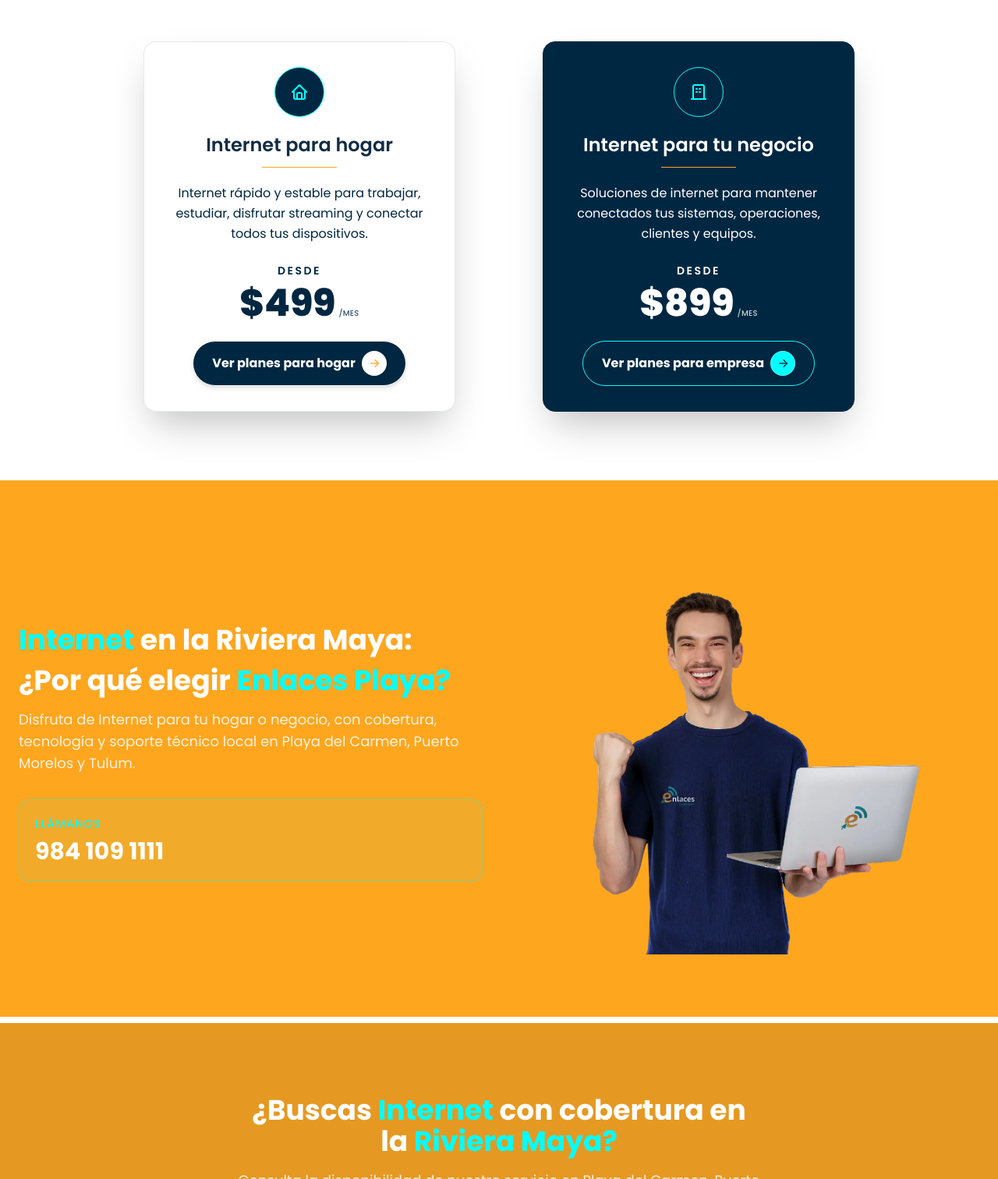
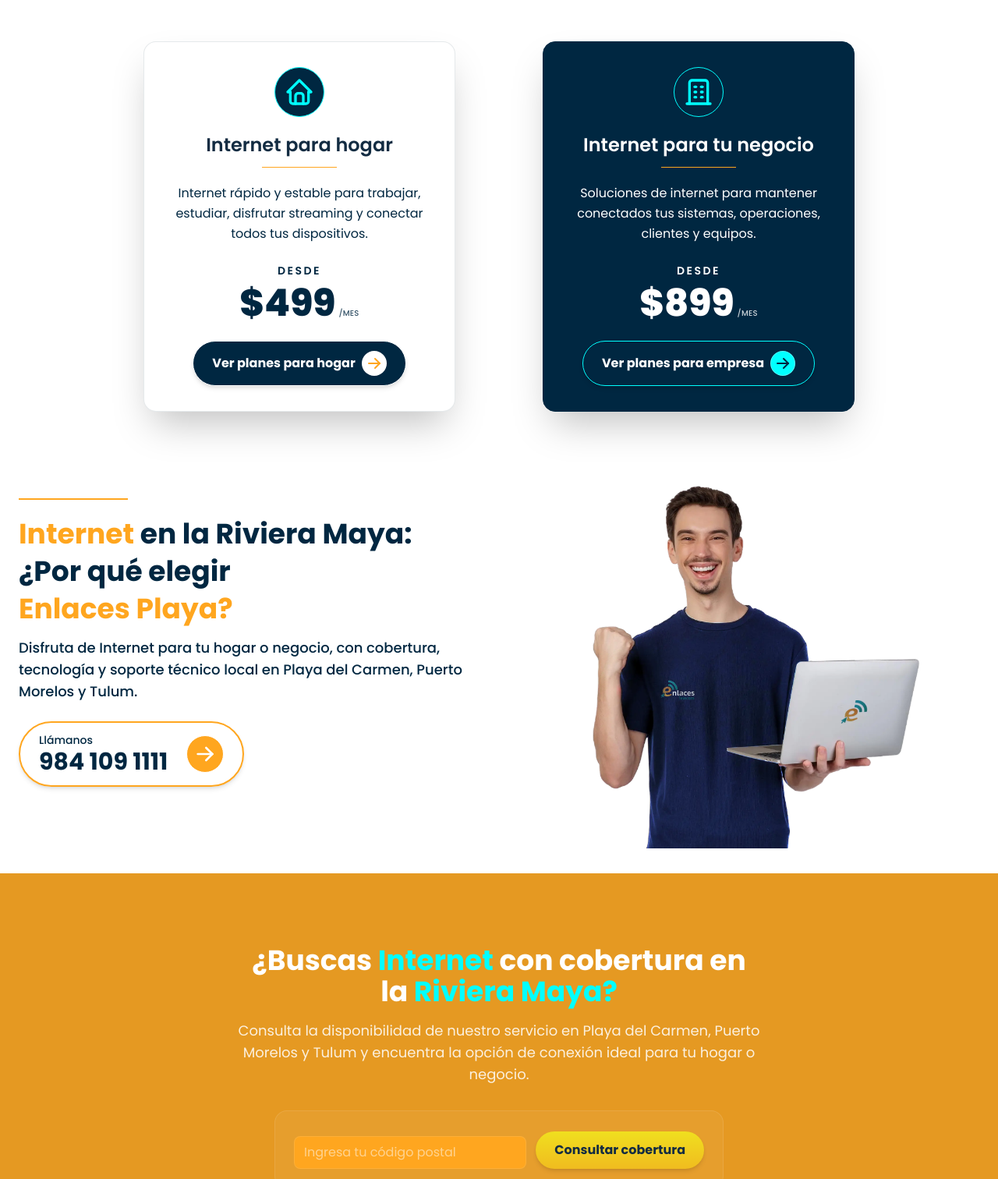
Before and after one commit to Munyaal/enlaces-website, an Astro site: page / in a window 1280 px wide. Shown: the part 1486-2998 px from the top of the page at 78% size. Built offline with nearby package versions, Linux system fonts and the light colour scheme; Astro itself is replaced by a stand-in of ours.

Commit message:
feat: add SVG icons for home and building, update Plans and WhyChooseUs components with new icons and layout improvements

```diff
--- a/src/components/home/Plans.astro
+++ b/src/components/home/Plans.astro
@@ -13,6 +13,10 @@
  * tarifario real vive en las páginas de detalle (internet-hogar y
  * internet-empresas).
  */
+
+import IconHome from '../../icons/home.svg'
+import IconBuilding from '../../icons/building.svg'
+import IconArrowRight from '../../icons/arrow-right.svg'
 
 const PLANS = [
   {
@@ -42,7 +46,7 @@ const PLANS = [
 
 <section
   aria-labelledby="plans-title"
-  class="border-b-8 border-line bg-light px-6 py-16 md:py-20"
+  class="border-b-8 border-line bg-light px-6 pt-16 md:pt-20"
 >
   <div class="mx-auto w-full max-w-7xl justify-center text-center items-center">
     <header class="mb-10 max-w-3xl text-center md:mx-auto md:mb-14">
@@ -78,44 +82,9 @@ const PLANS = [
               ]}
             >
               {plan.tipo === "empresarial" ? (
-                <svg
-                  xmlns="http://www.w3.org/2000/svg"
-                  width="24"
-                  height="24"
-                  viewBox="0 0 24 24"
-                  fill="none"
-                  stroke="currentColor"
-                  stroke-width="2"
-                  stroke-linecap="round"
-                  stroke-linejoin="round"
-                  class="icon icon-tabler icons-tabler-outline icon-tabler-building"
-                >
-                  <path stroke="none" d="M0 0h24v24H0z" fill="none" />
-                  <path d="M3 21h18" />
-                  <path d="M9 8h1" />
-                  <path d="M9 12h1" />
-                  <path d="M13 8h1" />
-                  <path d="M13 12h1" />
-                  <path d="M5 21v-16a2 2 0 0 1 2 -2h10a2 2 0 0 1 2 2v16" />
-                </svg>
+                <IconBuilding class='h-10 w-10'/>
               ) : (
-                <svg
-                  xmlns="http://www.w3.org/2000/svg"
-                  width="24"
-                  height="24"
-                  viewBox="0 0 24 24"
-                  fill="none"
-                  stroke="currentColor"
-                  stroke-width="2"
-                  stroke-linecap="round"
-                  stroke-linejoin="round"
-                  class="icon icon-tabler icons-tabler-outline icon-tabler-home"
-                >
-                  <path stroke="none" d="M0 0h24v24H0z" fill="none" />
-                  <path d="M5 12l-2 0l9 -9l9 9l-2 0" />
-                  <path d="M5 12v7a2 2 0 0 0 2 2h10a2 2 0 0 0 2 -2v-7" />
-                  <path d="M9 21v-6a2 2 0 0 1 2 -2h2a2 2 0 0 1 2 2v6" />
-                </svg>
+                <IconHome class='h-10 w-10'/>
               )}
             </div>
             <h3
@@ -182,15 +151,7 @@ const PLANS = [
                       : "border-white/30 bg-light text-primary",
                   ]}
                 >
-                  <svg
-                    aria-hidden="true"
-                    viewBox="0 0 24 24"
-                    class="h-4 w-4 fill-none stroke-current stroke-[2]"
-                    xmlns="http://www.w3.org/2000/svg"
-                  >
-                    <path d="M5 12h14" />
-                    <path d="M13 5l7 7-7 7" />
-                  </svg>
+                  <IconArrowRight class="h-6 w-6"/>
                 </div>
               </a>
             </div>
--- a/src/components/home/WhyChooseUs.astro
+++ b/src/components/home/WhyChooseUs.astro
@@ -12,6 +12,8 @@
  * patrones ya presentes en el sitio (cards, botones, tipografías).
  */
 
+import IconArrowRight from '../../icons/arrow-right.svg'
+
 const TELEFONO = {
   label: "984 109 1111",
   href: "tel:+529841091111",
@@ -25,41 +27,56 @@ const VISUAL = {
 
 <section
   aria-labelledby="why-choose-title"
-  class="border-b-8 border-line bg-primary px-6 py-16 md:py-20"
+  class="border-b-8 border-line bg-light p-6"
 >
   <div
     class="mx-auto grid w-full max-w-7xl gap-10 lg:grid-cols-2 lg:items-center"
   >
     <div>
-      <header class="max-w-xl">
+      <hr class="border-primary border max-w-35" />
+      <header class="max-w-xl mt-6">
         <h2
           id="why-choose-title"
-          class="mt-3 text-2xl font-bold text-light md:text-4xl"
+          class="mt-3 text-2xl font-bold text-secondary md:text-4xl"
         >
-          <span class="text-accent">Internet</span> en la Riviera Maya:
+          <span class="text-primary">Internet</span> en la Riviera Maya:
         </h2>
         <h2
           id="why-choose-title"
-          class="mt-3 text-2xl font-bold text-light md:text-4xl"
+          class="mt-2 text-2xl font-bold text-secondary md:text-4xl"
         >
-          ¿Por qué elegir <span class="text-accent">Enlaces Playa?</span>
+          ¿Por qué elegir <p class="text-primary mt-2">Enlaces Playa?</p>
         </h2>
-        <p class="mt-4 text-base text-light/85 md:text-lg">
+        <p class="mt-4 text-secondary font-medium md:text-lg">
           Disfruta de Internet para tu hogar o negocio, con cobertura,
           tecnología y soporte técnico local en Playa del Carmen, Puerto Morelos
           y Tulum.
         </p>
       </header>
 
-      <div class="mt-8 rounded-2xl border border-accent/40 bg-accent/5 p-5">
-        <p class="text-sm font-medium uppercase tracking-widest text-accent">
-          Llámanos
-        </p>
+      <div class="mt-6 text-secondary md:mt-auto md:pt-6">
         <a
           href={TELEFONO.href}
-          class="mt-2 block text-2xl font-bold text-light underline-offset-4 hover:underline md:text-3xl"
+          class="inline-flex border-2 gap-6 border-primary items-center justify-center rounded-full px-6 py-3 text-base font-bold shadow-md transition-transform hover:scale-[1.03] focus-visible:outline-none focus-visible:ring-2 focus-visible:ring-light"
         >
-          {TELEFONO.label}
+          <div class="flex flex-col text-secondary">
+            <span
+              class="text-sm font-medium"
+            >
+              Llámanos
+            </span>
+            <span
+              class="text-3xl font-bold uppercase tracking"
+            >
+              {TELEFONO.label}
+            </span>
+          </div>
+
+          <span
+            class="flex h-12 w-12 items-center justify-center rounded-full border text-light bg-primary"
+          >
+            <IconArrowRight class="h-8 w-8"/>
+          </span>
         </a>
       </div>
     </div>
```
Also changed, not shown: src/icons/building.svg (added), src/icons/home.svg (added).
